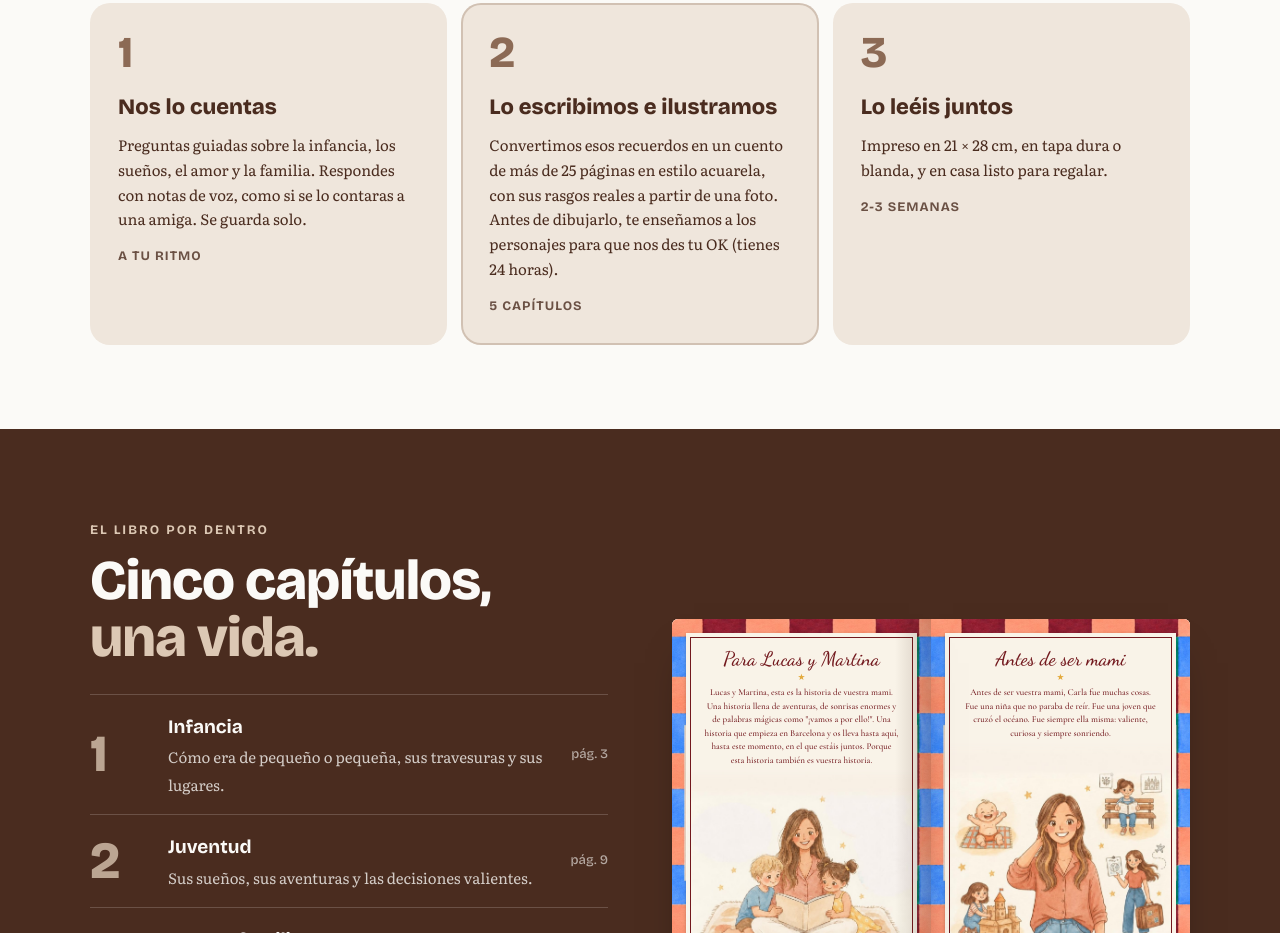
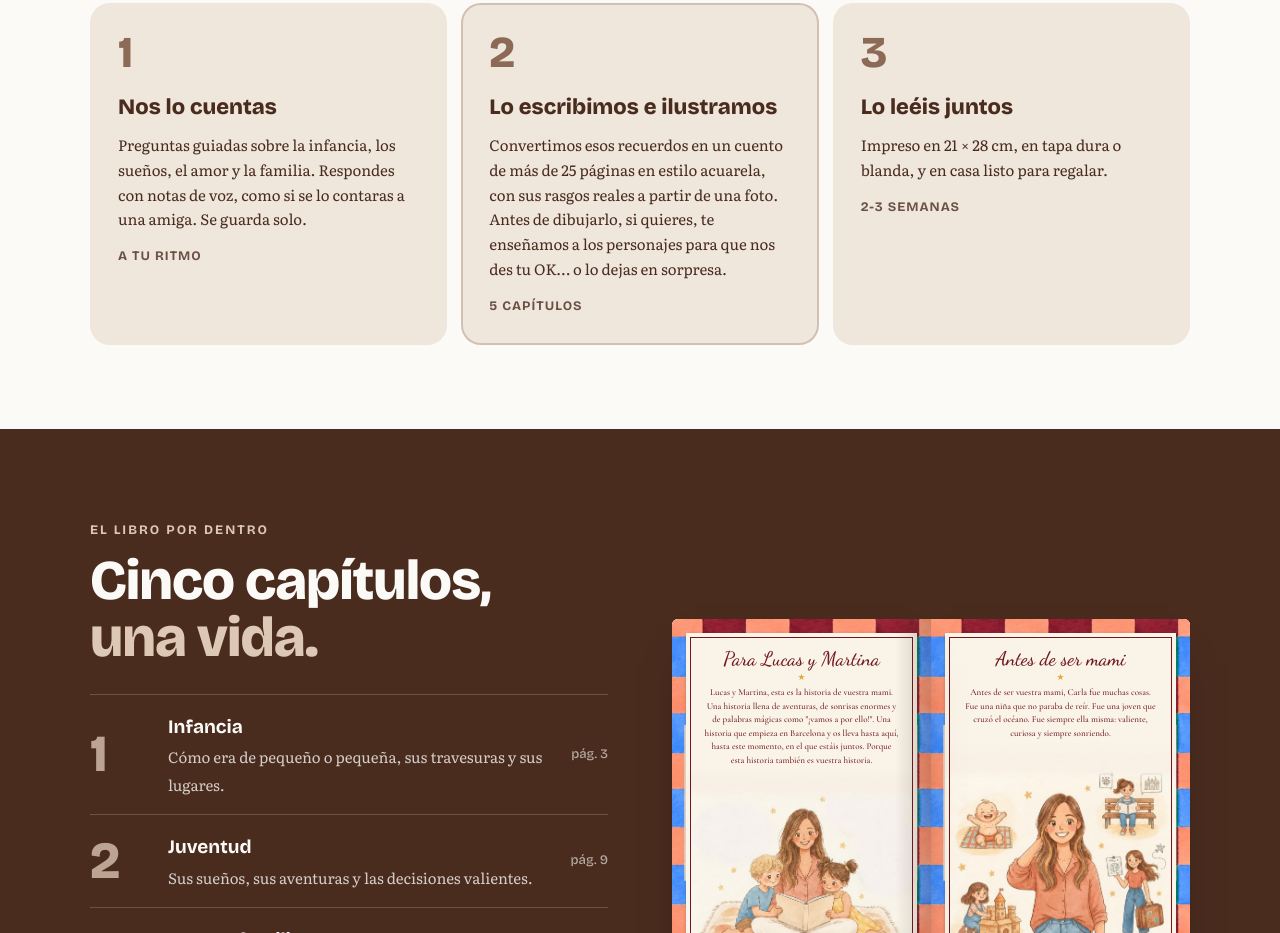
Before and after one commit to TellUsStories/TellUsStories, a website: page index.html in a window 1280 px wide. Shown: the part 2772-3705 px from the top of the page. Drawn offline with nearby package versions, Linux system fonts and the light colour scheme; no server answers.

Commit message:
Portada: ver los personajes antes es opcional (o sorpresa)

```diff
--- a/index.html
+++ b/index.html
@@ -445,7 +445,7 @@
   <h2>Tú solo tienes que <em>contarlo.</em></h2>
   <div class="baldosas">
     <div class="baldosa"><div class="n">1</div><h3>Nos lo cuentas</h3><p>Preguntas guiadas sobre la infancia, los sueños, el amor y la familia. Respondes con notas de voz, como si se lo contaras a una amiga. Se guarda solo.</p><span class="tiempo">A tu ritmo</span></div>
-    <div class="baldosa"><div class="n">2</div><h3>Lo escribimos e ilustramos</h3><p>Convertimos esos recuerdos en un cuento de más de 25 páginas en estilo acuarela, con sus rasgos reales a partir de una foto. Antes de dibujarlo, te enseñamos a los personajes para que nos des tu OK (tienes 24 horas).</p><span class="tiempo">5 capítulos</span></div>
+    <div class="baldosa"><div class="n">2</div><h3>Lo escribimos e ilustramos</h3><p>Convertimos esos recuerdos en un cuento de más de 25 páginas en estilo acuarela, con sus rasgos reales a partir de una foto. Antes de dibujarlo, si quieres, te enseñamos a los personajes para que nos des tu OK… o lo dejas en sorpresa.</p><span class="tiempo">5 capítulos</span></div>
     <div class="baldosa"><div class="n">3</div><h3>Lo leéis juntos</h3><p>Impreso en 21 × 28 cm, en tapa dura o blanda, y en casa listo para regalar.</p><span class="tiempo">2-3 semanas</span></div>
   </div>
 </section>
```
